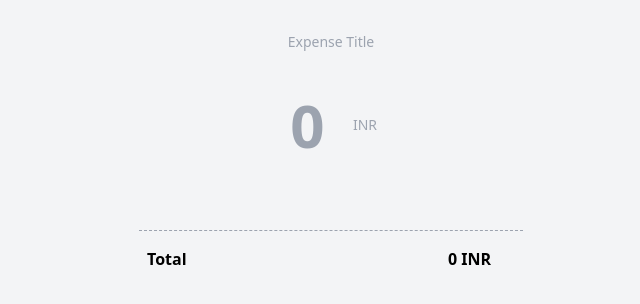
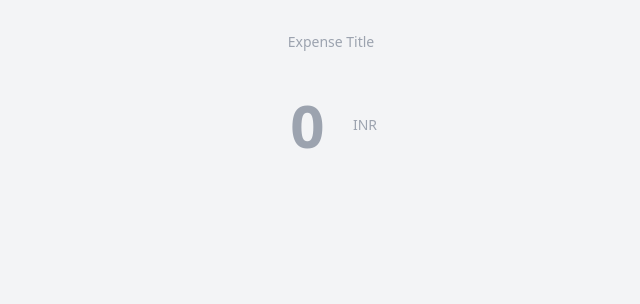
Before and after one commit to jayD10-ux/Monesy, a React (Vite) app: page / in a window 1280 px wide. Shown: the top 304 px of the page, without its empty margins (309-949 px from the left). Built offline with nearby package versions, Linux system fonts and the light colour scheme.

Commit message:
Show total when list have more than 1 item

```diff
--- a/src/Components/ExpenseTracker.jsx
+++ b/src/Components/ExpenseTracker.jsx
@@ -124,18 +124,30 @@ function ExpenseTracker() {
             </motion.div>
           ))}
         </motion.div>
-        <div className="sticky bottom-0 bg-gray-100 pt-4">
+        <AnimatePresence>
+          {expenses.length > 1 && (
+            <motion.div
+              key="total-block"
+              initial={{ opacity: 0, y: -20 }}
+              animate={{ opacity: 1, y: 0 }}
+              exit={{ opacity: 0, y: -20 }}
+              transition={{ duration: 0.3 }}
+              className="sticky bottom-0 bg-gray-100 pt-4"
+            >
               <div className="border-t border-dashed border-gray-400 my-2"></div>
               <div className="flex justify-between items-center px-2 py-2">
                 <span className="font-semibold">Total</span>
-            <div className="flex items-center gap-1 text-right">
+                <div className="flex items-center gap-2 text-right">
                   <span className="font-bold">
                     {expenses.reduce((sum, exp) => sum + exp.amount, 0)} INR
                   </span>
-              <div className="w-5 h-5"></div>{" "}
+                  <div className="w-5 h-5 opacity-0"></div>{" "}
+                  {/* Invisible dummy for alignment */}
                 </div>
               </div>
-        </div>
+            </motion.div>
+          )}
+        </AnimatePresence>
       </div>
     </div>
   );
```
Lines whose indentation alone changed are shown as unchanged.
